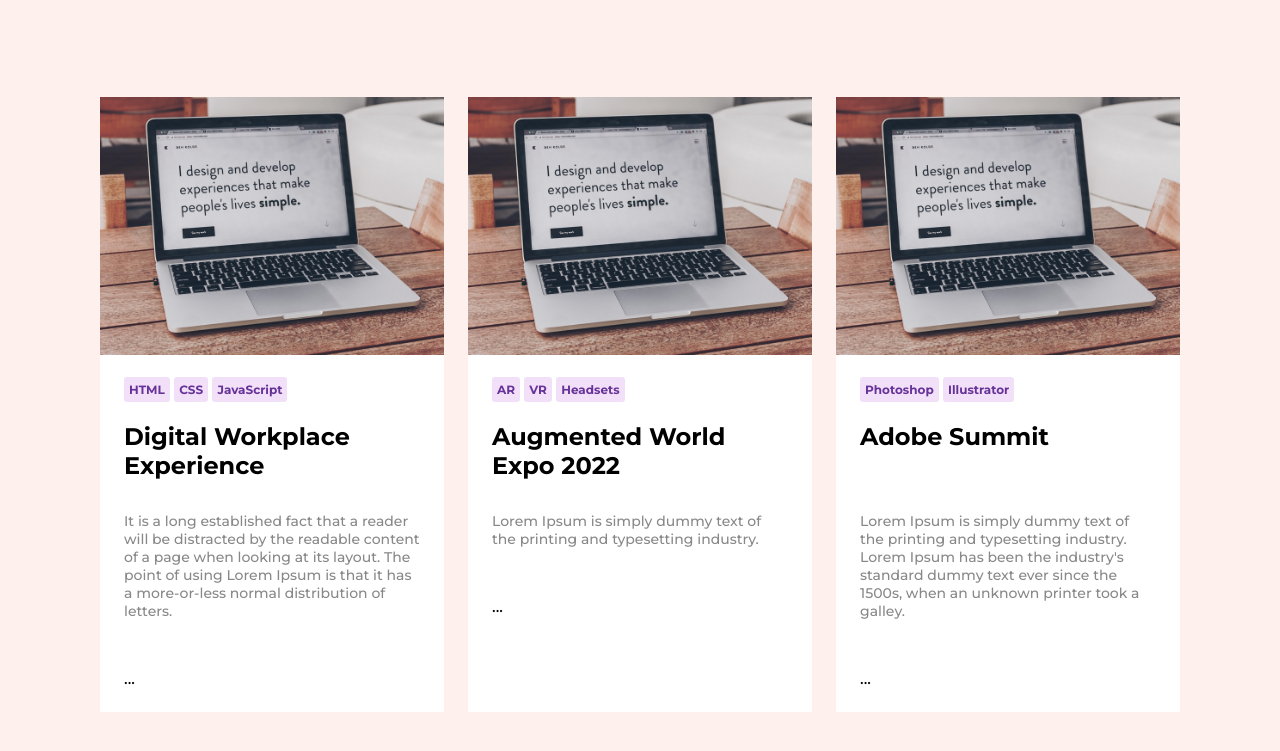
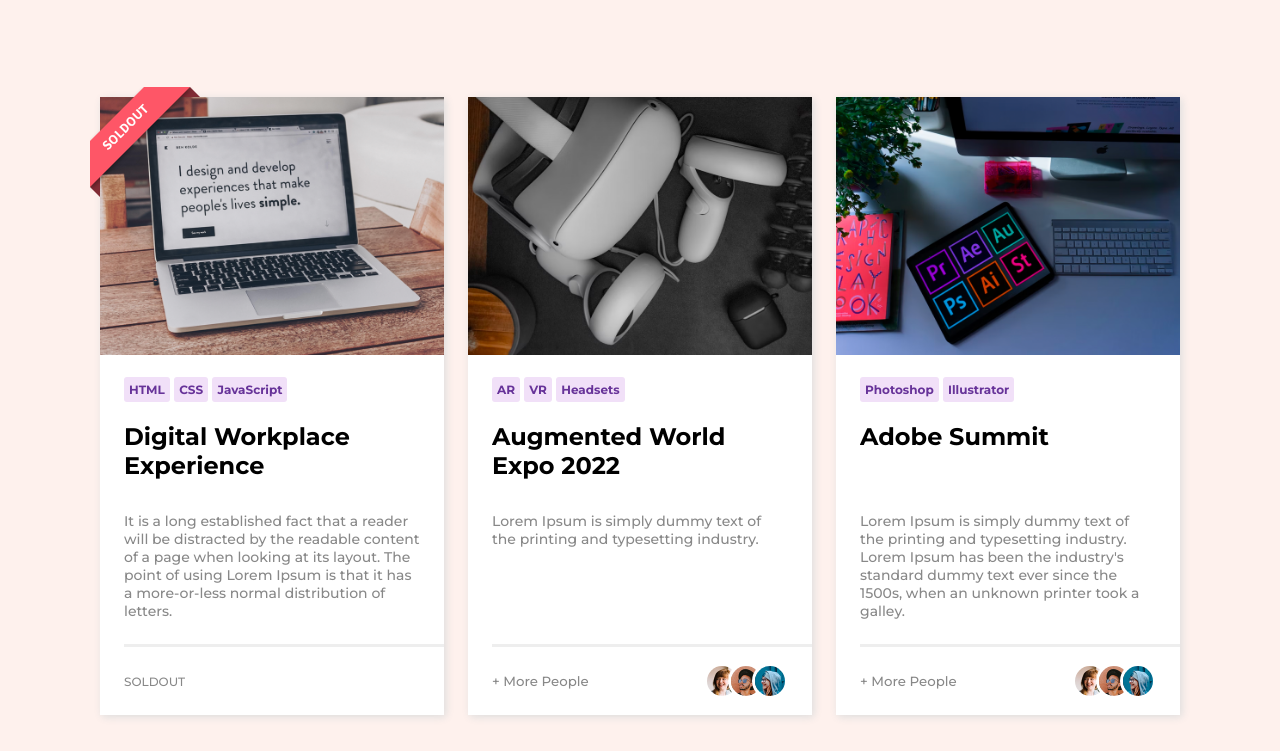
Before and after one commit to KwanBeom/HTML-CSS-work, a plain HTML site: page index.html in a window 1280 px wide. Shown: the part 201-952 px from the top of the page. Drawn offline with Linux system fonts and the light colour scheme.

Commit message:
HTML/CSS 완성

```diff
--- a/index.html
+++ b/index.html
@@ -6,6 +6,7 @@
 		<link rel="preconnect" href="https://fonts.gstatic.com" crossorigin>
 		<link href="https://fonts.googleapis.com/css2?family=Montserrat:wght@500;700&display=swap" rel="stylesheet">
 		<link rel="stylesheet" href="./style.css">
+		<title>zigzag</title>
 	</head>
 	<body>
 		<!-- // TODO: pink section -->
@@ -25,8 +26,8 @@
 <!-- section -->
 			<div class="content row">
 <!-- card1 -->
-			<section class="card">
-				<!-- <p class="soldout">SOLDOUT</p> -->
+			<section class="card soldout">
+				<img src="./images/badge.png" alt="Soldout reborn image" class="soldout-img">
 				<div class="card-cover">
 					<img src="images/cover01.png" alt="">
 				</div>
@@ -37,12 +38,18 @@
 						<span class="tech">CSS</span>
 						<span class="tech">JavaScript</span>
 					</p>
-					<div class="inner-flex-wrap">
-						<h2 class="card-content-title">Digital Workplace Experience</h2>
+					<div class="inner-wrap">
+						<h2 class="card-content-title" title="Digital Workplace Experience">Digital Workplace Experience</h2>
 						<p class="card-content-text">It is a long established fact that a reader will be distracted by the readable content of a page when looking at its layout. The point of using Lorem Ipsum is that it has a more-or-less normal distribution of letters.</p>
 
 						<div class="join">
-						...
+							<p class="soldout-text">SOLDOUT</p>
+							<button type="button" class="plus">More People</button>
+							<div class="people">
+								<img src="./images/people01.png">
+								<img src="./images/people02.png">
+								<img src="./images/people03.png">
+							</div>
 						</div>
 					</div>
 				</div>
@@ -51,9 +58,9 @@
 <!-- // card1 -->
 <!-- card2 -->
 			<section class="card">
-				<!-- <p class="soldout">SOLDOUT</p> -->
+				<img src="./images/badge.png" alt="Soldout reborn image" class="soldout-img">
 				<div class="card-cover">
-					<img src="images/cover01.png" alt="">
+					<img src="images/cover02.png" alt="">
 				</div>
 
 				<div class="card-content">
@@ -62,13 +69,19 @@
 						<span class="tech">VR</span>
 						<span class="tech">Headsets</span>
 					</p>
-					<div class="inner-flex-wrap">
-						<h2 class="card-content-title">Augmented World Expo 2022</h2>
+					<div class="inner-wrap">
+						<h2 class="card-content-title" title="Augmented World Expo 2022">Augmented World Expo 2022</h2>
 						<p class="card-content-text"> Lorem Ipsum is simply dummy text of the printing and typesetting industry.</p>
 
 
 						<div class="join">
-						...
+							<p class="soldout-text">SOLDOUT</p>
+							<button type="button" class="plus">More People</button>
+							<div class="people">
+								<img src="./images/people01.png">
+								<img src="./images/people02.png">
+								<img src="./images/people03.png">
+							</div>
 						</div>
 					</div>
 				</div>
@@ -77,9 +90,9 @@
 <!-- // card2 -->
 <!-- card3 -->
 		<section class="card">
-			<!-- <p class="soldout">SOLDOUT</p> -->
+			<img src="./images/badge.png" alt="Soldout reborn image" class="soldout-img">
 			<div class="card-cover">
-				<img src="images/cover01.png" alt="">
+				<img src="images/cover03.png" alt="">
 			</div>
 
 			<div class="card-content">
@@ -87,13 +100,19 @@
 					<span class="tech">Photoshop</span>
 					<span class="tech">Illustrator</span>
 				</p>
-				<div class="inner-flex-wrap">
-					<h2 class="card-content-title">Adobe Summit</h2>
+				<div class="inner-wrap">
+					<h2 class="card-content-title" title="Adobe Summit">Adobe Summit</h2>
 					<p class="card-content-text">Lorem Ipsum is simply dummy text of the printing and typesetting industry. Lorem Ipsum has been the industry's standard dummy text ever since the 1500s, when an unknown printer took a galley.</p>
 
 
 					<div class="join">
-					...
+						<p class="soldout-text">SOLDOUT</p>
+						<button type="button" class="plus">More People</button>
+						<div class="people">
+							<img src="./images/people01.png">
+							<img src="./images/people02.png">
+							<img src="./images/people03.png">
+						</div>
 					</div>
 				</div>
 			</div>
@@ -137,15 +156,9 @@
 				<div class="card-content">
 					<h2 class="card-content-title">Take a rest</h2>
 					<ul class="card-content-list">
-						<li>
-							It has survived not only five centuries.
-						</li>
-						<li>
-							Why do we use it?
-						</li>
-						<li>
-							Contrary to popular belief, Lorem Ipsum is not simply random text. It has root.
-						</li>
+						<li>It has survived not only five centuries.</li>
+						<li>Why do we use it?</li>
+						<li>Contrary to popular belief, Lorem Ipsum is not simply random text. It has root.</li>
 					</ul>
 				</div>
 
--- a/style.css
+++ b/style.css
@@ -5,7 +5,9 @@
 	font-weight: 700;
 	*/
 }
-
+html{
+	overflow: overlay;
+}
 body{
 	margin: 0;
 }
@@ -31,6 +33,7 @@
 	border: 0;
 	padding: 0;
 	font-family: inherit;
+	cursor: pointer;
 }
 
 /* 공통 layout */
@@ -58,6 +61,18 @@
 	padding: 24px;
 	flex: 1 1 auto;
 }
+::-webkit-scrollbar {
+    width: 1vw;
+}
+::-webkit-scrollbar-thumb:hover{
+	background-color: #888;
+}
+::-webkit-scrollbar-thumb {
+	background-color: #ccc;
+    border-radius: 10px;
+}
+
+
 
 /* pink section */
 .section.bg-pink{
@@ -67,7 +82,6 @@
 	justify-content: space-between;
 }
 .bg-pink .title{
-	flex: 0 0 344px;
 	max-width: 344px;
 	color: salmon;
 }
@@ -87,39 +101,6 @@
 	transform: translateY(1px);
 }
 
-/* .soldout{
-	background-color: #fc5562;
-	display: inline-block;
-	height: 60px;
-	padding: 0 15px;
-	position: absolute;
-	top: 0;
-	left: 0;
-	text-align: center;
-	width: 100%;
-	transform: rotate(-45deg) translateX(-50%);
-}
-.soldout:before,
-.soldout:after {
-	background-color: inherit;
-	content: '';
-	display: block;
-	height: 100%;
-	position: absolute;
-	top: calc(15px/2);
-	width: 15px;
-	filter: brightness(.5);
-	z-index: -1;
-}
-.soldout:before {
-	left: 0;
-	transform: skewy(45deg);
-}
-.soldout:after {
-	right: 0;
-	transform: skewy(-45deg);
-} */
-
 .content.row{
 	display: flex;
 	gap: 24px;
@@ -129,6 +110,7 @@
 	z-index: 1;
 	position: relative;
 	flex-basis: calc(100% / 3);
+	box-shadow: 2px 2px 8px #ddd;
 }
 .tech{
 	padding: 5px;
@@ -139,13 +121,17 @@
 	font-weight: 700;
 }
 .content.row .card-content{
+	display: flex;
+	flex-direction: column;
 	padding-bottom: 0;
+	flex-grow: 1;
 }
 
-.inner-flex-wrap{
+.inner-wrap{
 	display: flex;
 	flex-direction: column;
 	justify-content: space-between;
+	flex-grow: 1;
 }
 .content.row .card-content-title{
 	margin-top: 24px;
@@ -154,22 +140,57 @@
 	font-weight: 700;
 	flex-basis: 58px;
 	min-height: 0;
+	overflow: hidden;
+    text-overflow: ellipsis;
+    display: -webkit-box;
+    -webkit-line-clamp: 2;
+    -webkit-box-orient: vertical;
 }
 .content.row .card-content-text{
 	color: #888;
 	font-size: 14px;
 	margin-bottom: 24px;
+	flex-grow: 1;
 }
 
 .join{
+	font-size: 12px;
+	color: #888;
 	height: 68px;
 	position: relative;
 	display: flex;
 	justify-content: space-between;
 	align-items: center;
 	background-color: initial;
+	border-top: 3px solid #eeeeee;
+	margin-right: -24px;
+	padding-right: 24px;
 }
-
+.plus{
+	color: inherit;
+}
+.plus::before{
+	content: '+ ';
+}
+/* sold out시 효과 */
+.soldout-img{
+	position: absolute;
+	top: -10px;
+	left: -10px;
+}
+.soldout-img,
+.soldout-text,
+.card.soldout .join .plus,
+.card.soldout .join .people{
+	display: none;
+}
+.card.soldout .soldout-img,
+.card.soldout .soldout-text{
+	display: block;
+}
+.soldout-text{
+	font-size: inherit;
+}
 .people img{
 	width: 30px;
 	height: 30px;
@@ -178,6 +199,7 @@
 	margin-left: -15px;
 	border: 3px solid #fff;
 }
+
 /* // pink section */
 
 /* purple section */
@@ -260,6 +282,8 @@
 /* list */
 .card-content-list{
 	font-size: 14px;
+}
+.card-content-list li{
 	text-indent: -20px;
 	margin: -10px 0 0 20px;
 }
@@ -328,4 +352,9 @@
 	.content.col .card:nth-child(3){
 		background: url('./images/photo03.png') 0 0 / cover;
 	}
+	/* // purple section media query */
+	/* pink section media query */
+	.content.row{
+		flex-direction: column;
+	}
 }
```
